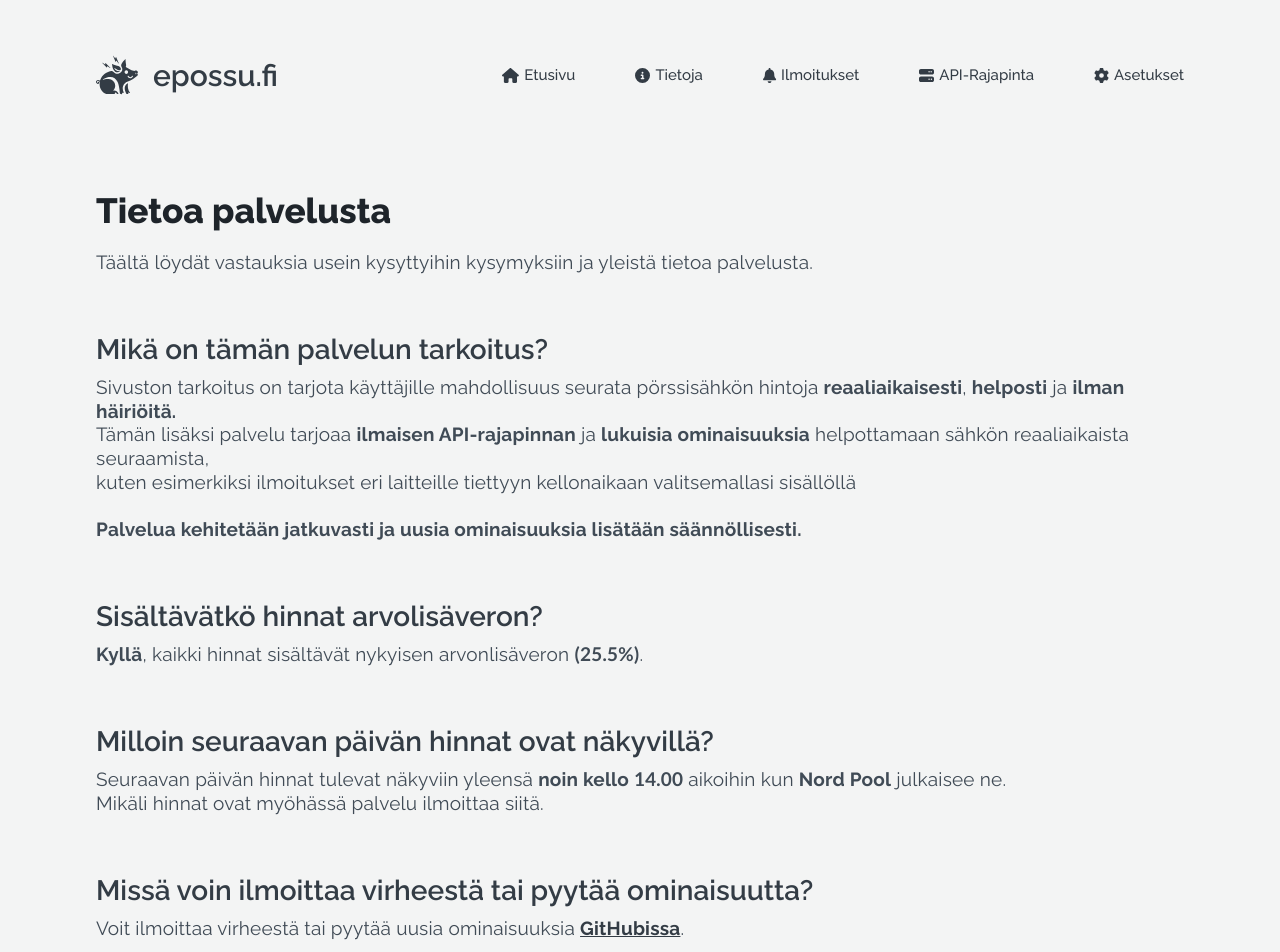
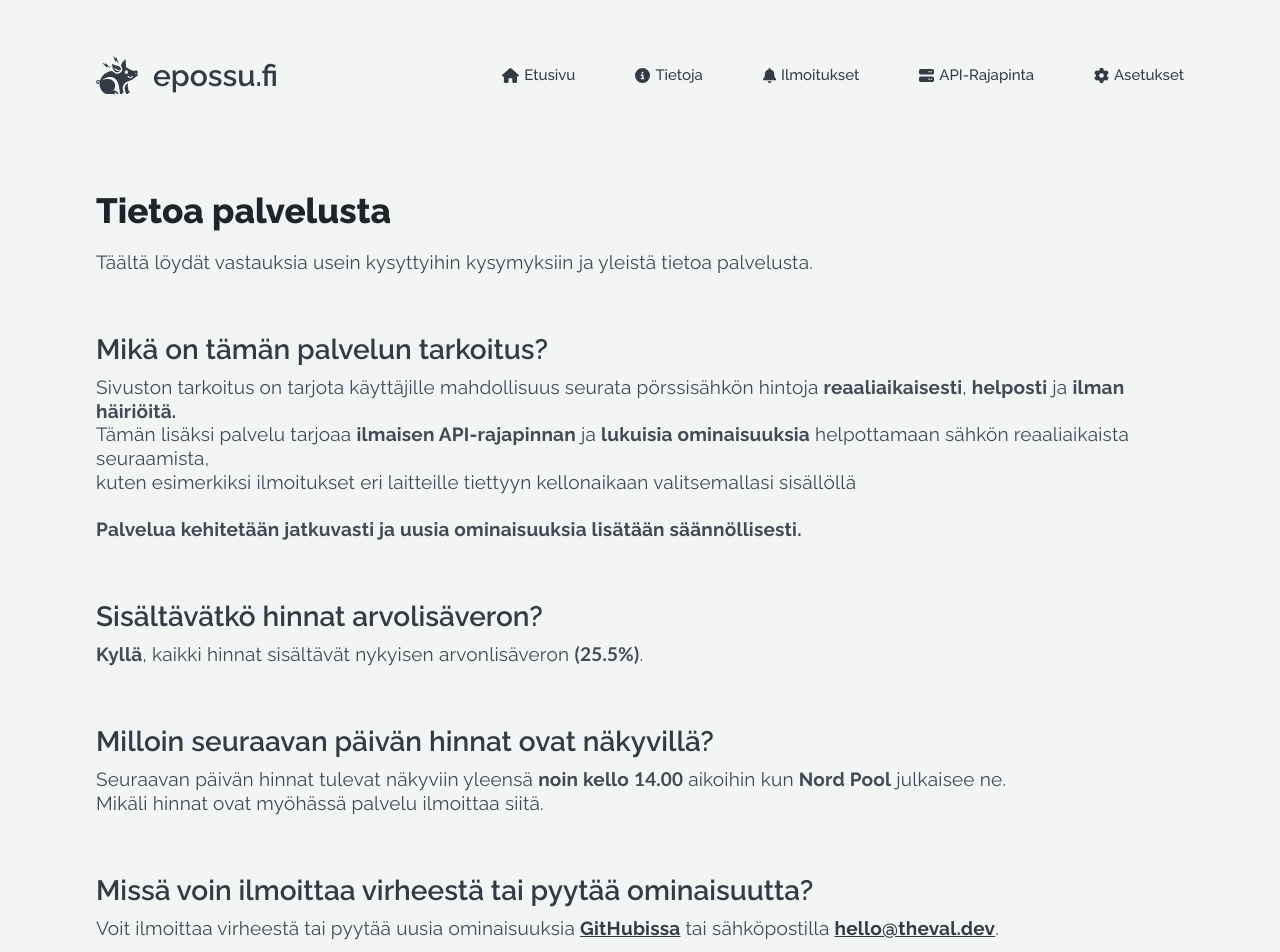
Before and after one commit to thevaldev/epossu-fi, a React (Vite) app: page /tietoa in a window 1280 px wide. Shown: the top 952 px of the page. Built offline with nearby package versions, Linux system fonts and the light colour scheme; no server answers; a web font is replaced by a local one.

Commit message:
add email to about page

```diff
--- a/src/pages/About.tsx
+++ b/src/pages/About.tsx
@@ -63,8 +63,9 @@ const About = () => {
             target="_blank"
           >
             GitHubissa
-          </a>
-          .
+          </a>{" "}
+          tai sähköpostilla{" "}
+          <a href="mailto:hello@theval.dev">hello@theval.dev</a>.
         </p>
       </section>
     </>
```
